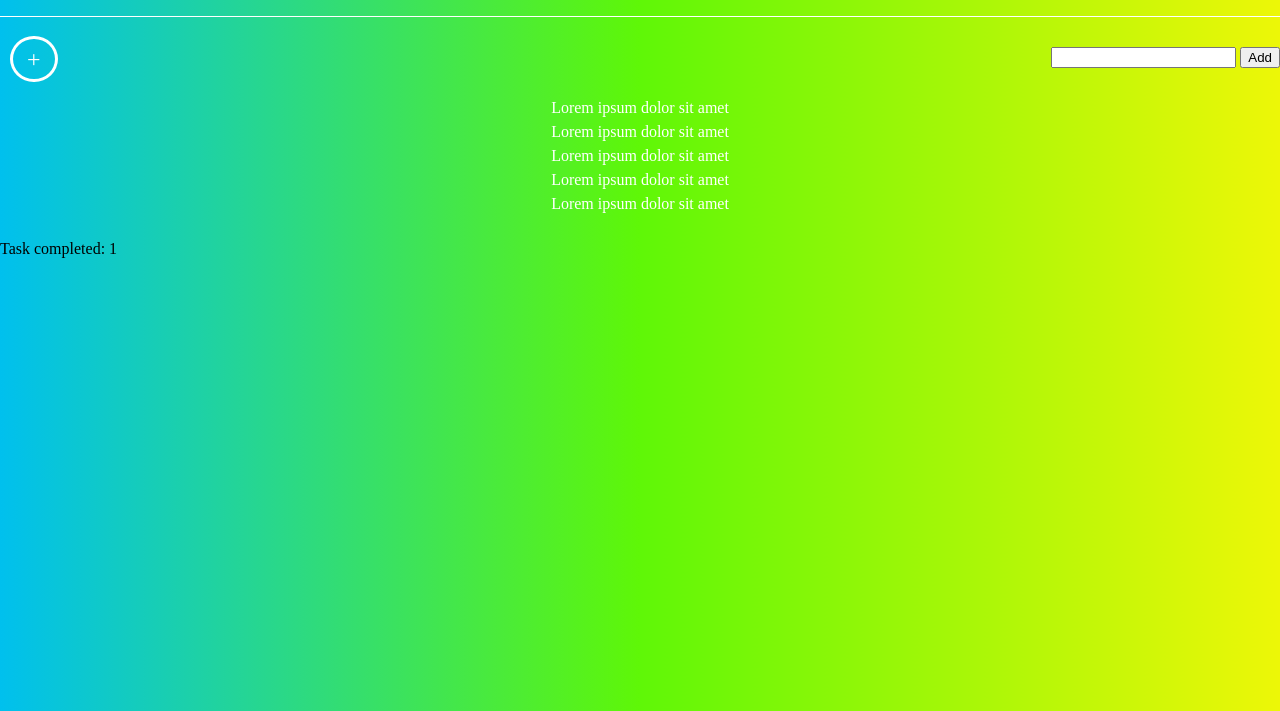
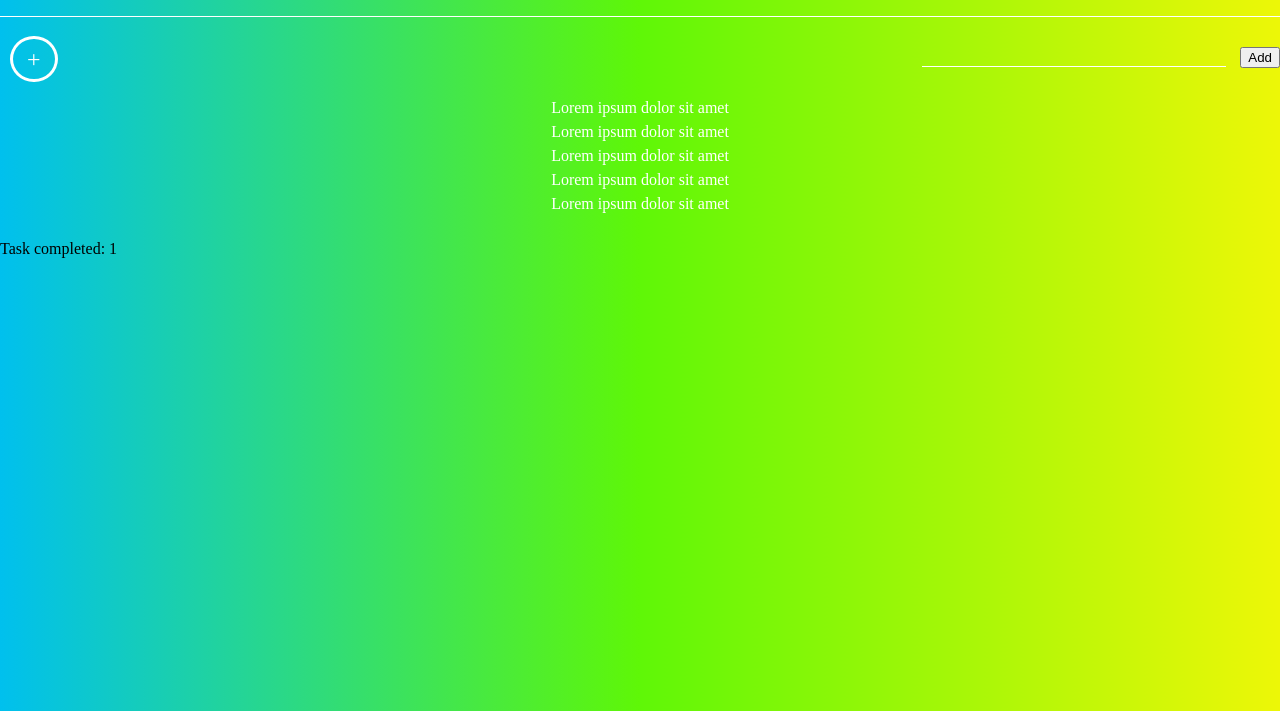
Before and after one commit to jessica-alexander/tasklist, a plain HTML site: page index.html in a window 1280 px wide. Shown: the part 89-800 px from the top of the page. Drawn offline with Linux system fonts and the light colour scheme.

Commit message:
added styling to task-field input

```diff
--- a/stylesheet.css
+++ b/stylesheet.css
@@ -95,3 +95,18 @@ a{
 form {
   float: right;
 }
+
+input.task-field {
+    background: inherit;
+    border: none;
+    border-bottom: solid white 1px;
+    margin-right: 10px;
+    width: 300px;
+}
+
+
+
+
+
+
+}
```
